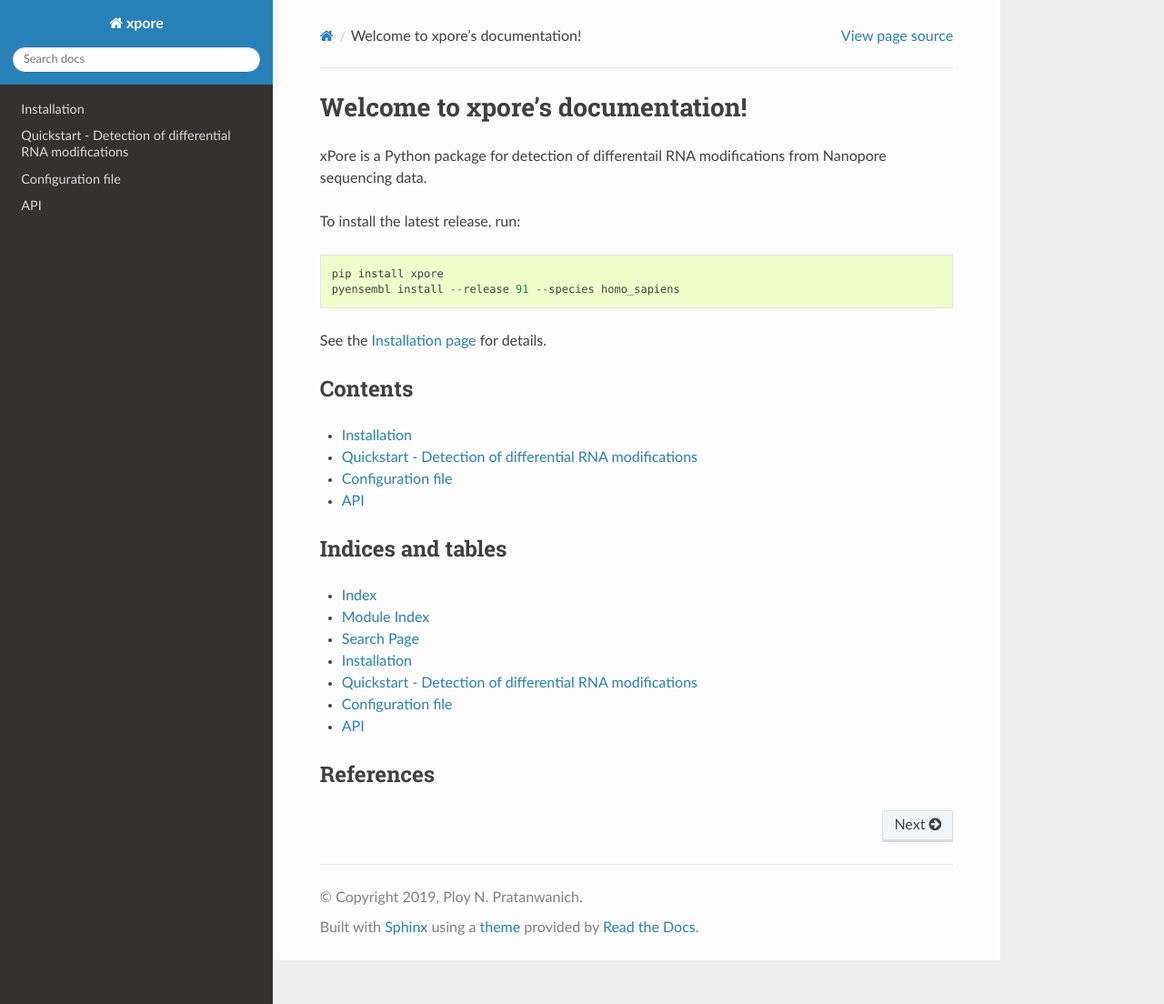
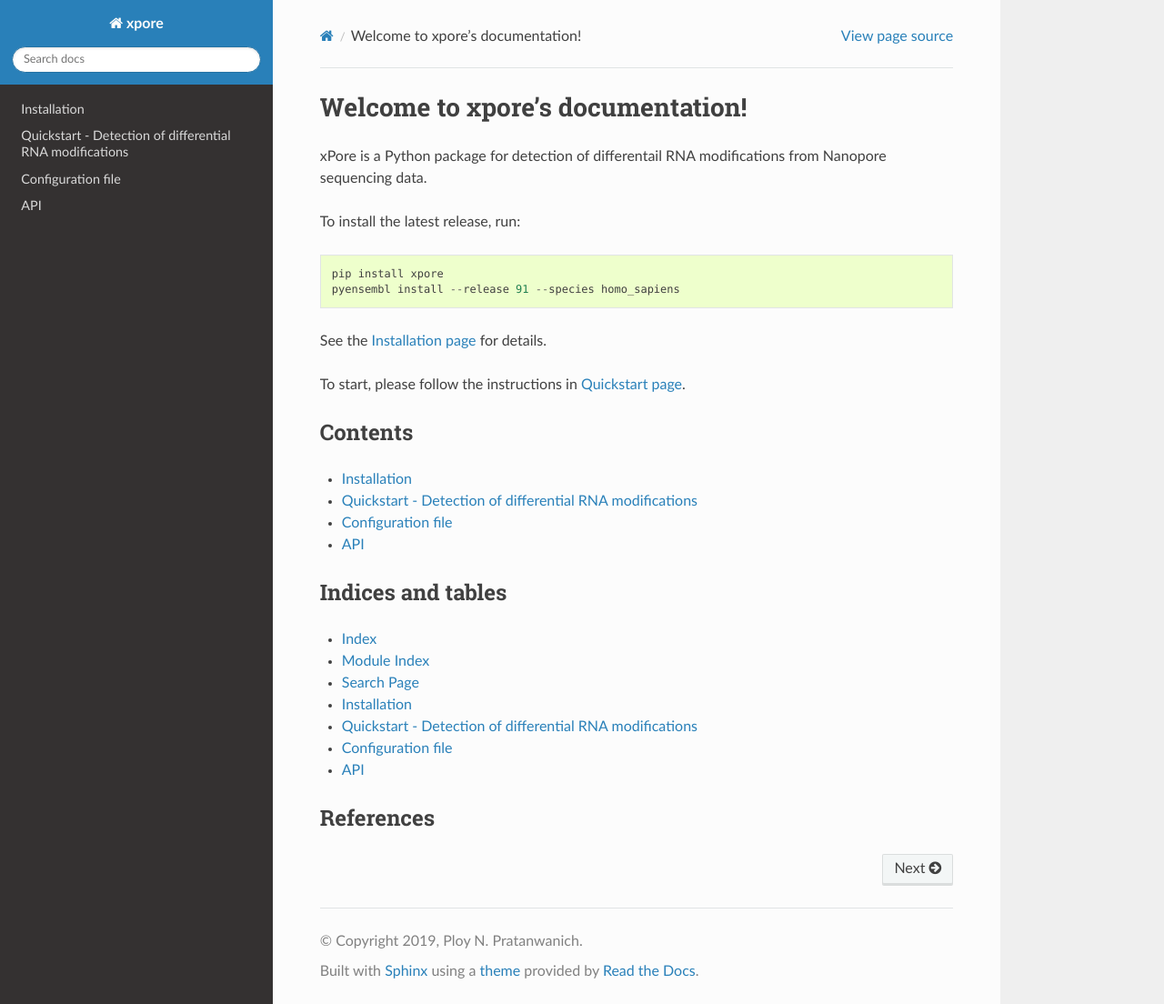
Before and after one commit to GoekeLab/xpore, a Sphinx documentation site: the page built from docs/source/index.rst, in a window 1280 px wide and 1104 px high. Shown: the whole window at 91% size. Built offline with Sphinx 7.4.7 and the Read the Docs theme 2.0.0, drawn with Linux system fonts in a browser that asks for light colours.

Commit message:
updated docs

```diff
--- a/docs/source/conf.py
+++ b/docs/source/conf.py
@@ -39,11 +39,10 @@
 
 # Add any Sphinx extension module names here, as strings. They can be
 # extensions coming with Sphinx (named 'sphinx.ext.*') or your custom
-# ones.
+# ones. #'rinoh.frontend.sphinx'
 extensions = [
     'sphinx.ext.autodoc',
-    'sphinx.ext.githubpages',
-    #'rinoh.frontend.sphinx'
+    'sphinx.ext.githubpages'
 ]
 
 # Add any paths that contain templates here, relative to this directory.
--- a/docs/source/index.rst
+++ b/docs/source/index.rst
@@ -13,6 +13,8 @@ To install the latest release, run::
     pyensembl install --release 91 --species homo_sapiens
 
 See the :ref:`Installation page <installation>` for details.
+
+To start, please follow the instructions in :ref:`Quickstart page <quickstart>`.
 
 Contents
 ------------------
--- a/docs/source/quickstart.rst
+++ b/docs/source/quickstart.rst
@@ -24,7 +24,7 @@ Each dataset under the ``data`` directory contains the following directories:
 * ``bamtx`` : Transcriptome-aligned sequence.
 * ``nanopolish``: Eventalign files obtained from `nanopolish <https://nanopolish.readthedocs.io/en/latest>`_.
 
-(For demo, you can skip the first two steps, because bamtx and nanopolish are already there.)
+(For demo, you can skip the first two steps, because ``bamtx`` and ``nanopolish`` are already there.)
 
 1. Align the sequence to transcriptome using `minimap2 <https://github.com/lh3/minimap2>`_.
 Within each dataset directory, run::
```
